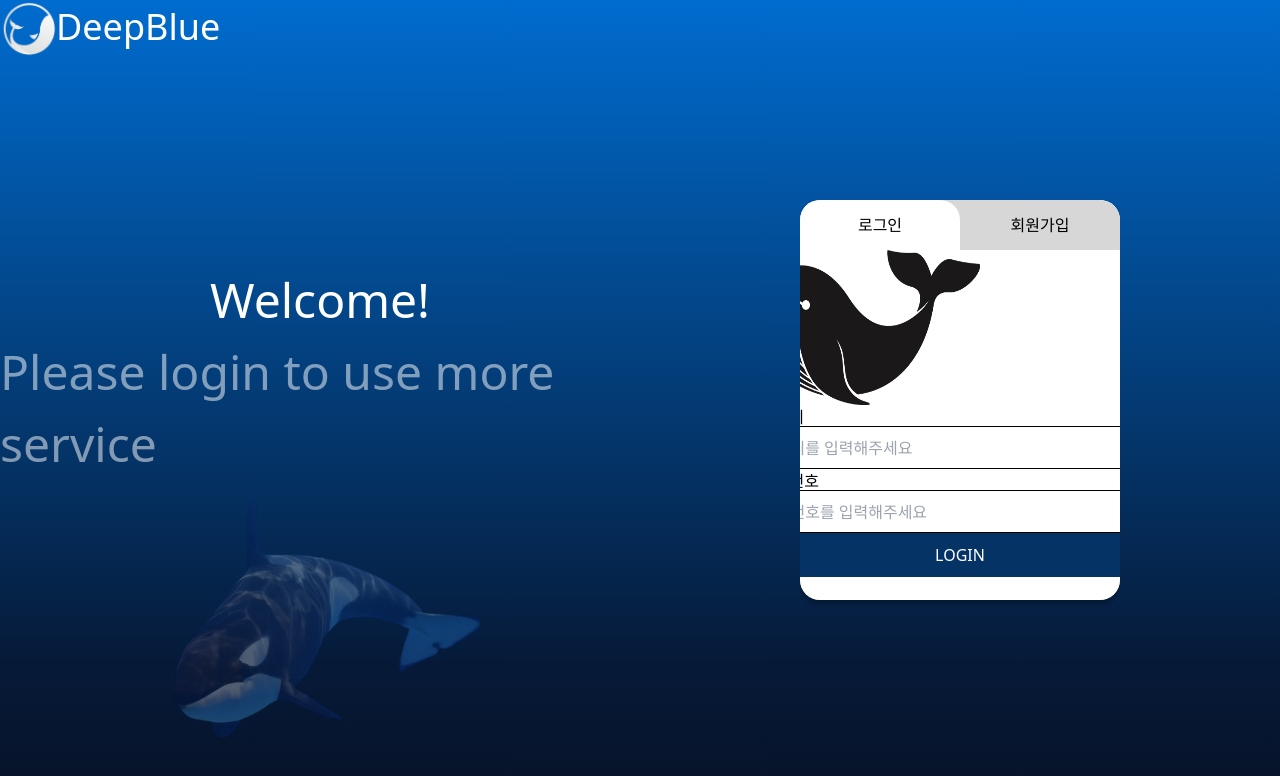
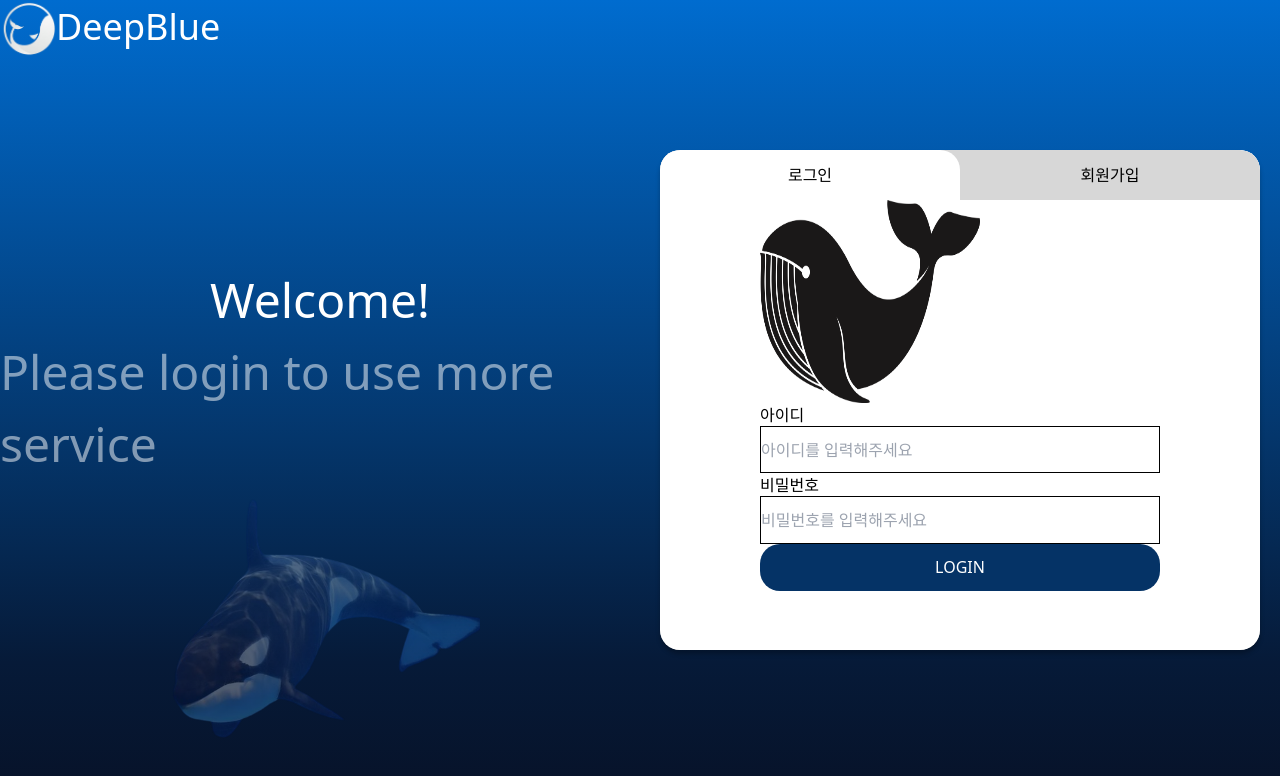
Before and after one commit to SVTeamJ/DeepBlue, a React (Vite) app in the folder frontend/: page /login in a window 1280 px wide. Shown: the top 776 px of the page. Built offline with nearby package versions, Linux system fonts and the light colour scheme.

Commit message:
refactor : flex 배치 변경

```diff
--- a/frontend/src/page/login/index.scss
+++ b/frontend/src/page/login/index.scss
@@ -32,7 +32,8 @@
     max-height: 100vh;
     display: flex;
     flex-direction: column;
-    align-items: flex-end;
+    align-items:center;
+    justify-content: center;
 }
 
 .insert_right_center_background{//flex레이아웃을 위한 css
@@ -47,26 +48,18 @@
     align-self: center;
     width: 100%;
     height: 100%;
-    max-width: 500px;
-    max-height: 400px;
+    max-width: 600px;
+    max-height: 500px;
     min-width: 50px;
     min-height: 50px;
     display: flex;
     flex-direction: column;
+    justify-self: center;
     align-items: center;
     background-color: white;
     box-shadow: 0px 4px 4px rgba(0, 0, 0, 0.25);
     border-radius: 20px;
 }
-
-/*{.insert_switch_login{//버튼 위치
-    display: grid;
-    width: 50%;
-    height: 3.125rem;
-    grid-template-columns: 1fr 1fr;
-    background-color: #D7D7D7;
-}*/
-
 
 .insert_switch_login{
     display: flex;
--- a/frontend/src/page/login/index.tsx
+++ b/frontend/src/page/login/index.tsx
@@ -21,10 +21,8 @@ const Login = () => {
           </div>
         </div>
         <div className='login_right_background'>
-          <div className='insert_right_center_background'>
-            <div className='insert_login_layout'>
-              <Is_login_check />
-            </div>
+          <div className='insert_login_layout'>
+            <Is_login_check />
           </div>
         </div>
       </div>
```
